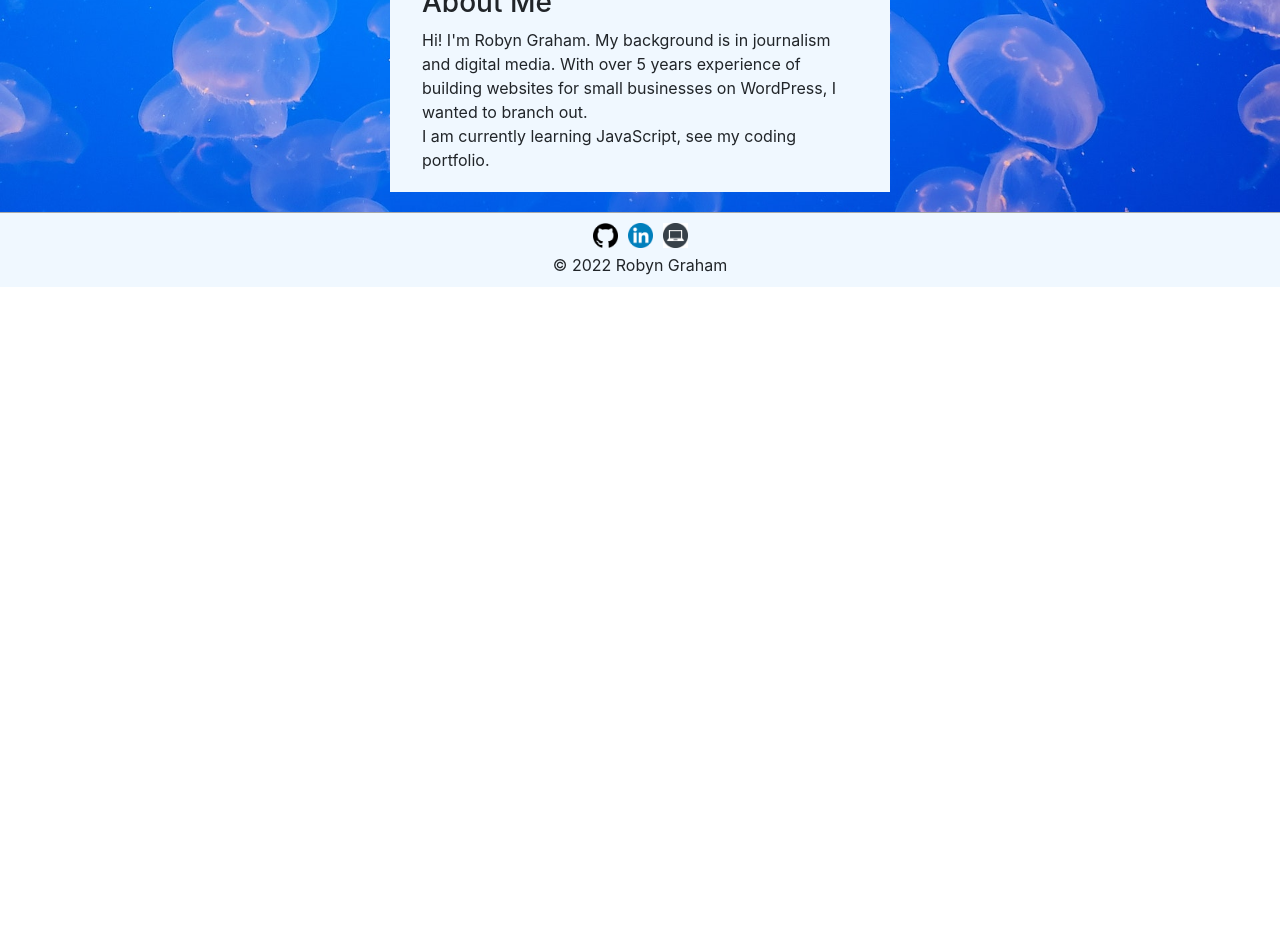
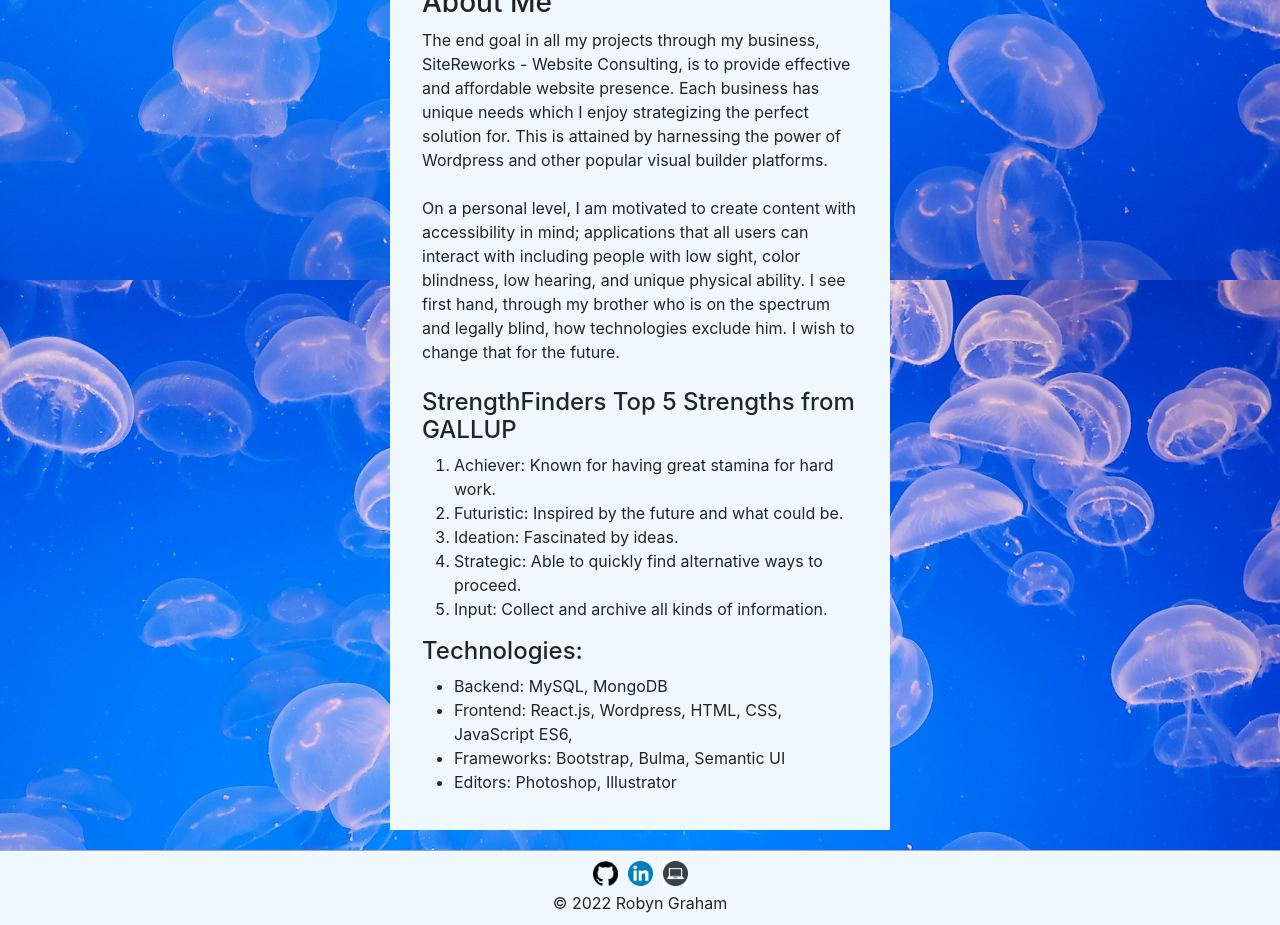
Before and after one commit to robyng/my-portfolio-with-react, a React (Create React App) app: page / in a window 1280 px wide. Shown: the part 680-1605 px from the top of the page. Before the commit the page ends 967 px from the top, so only its background shows below. Built offline with nearby package versions, Linux system fonts and the light colour scheme.

Commit message:
update about me, add technologies and strength finders

```diff
--- a/src/components/About/index.js
+++ b/src/components/About/index.js
@@ -9,8 +9,32 @@ function About() {
     <img src={robyn} className="circle" alt="Robyn Graham outside with Golden Gate Bridge in background" title="Robyn Graham" />
 <div className='about-disc'>
     <h3>About Me</h3>
-        <p>Hi! I'm Robyn Graham. My background is in journalism and digital media. With over 5 years experience of building websites for small businesses on WordPress, I wanted to branch out. </p>
-        <p>I am currently learning JavaScript, see my coding portfolio.</p>
+        <p>The end goal in all my projects through my business, SiteReworks - Website Consulting, is to provide effective and affordable website presence. Each business has unique needs which I enjoy strategizing the perfect solution for. This is attained by harnessing the power of Wordpress and other popular visual builder platforms.</p>
+        <br />
+        <p>
+On a personal level, I am motivated to create content with accessibility in mind; applications that all users can interact with including people with low sight, color blindness, low hearing, and unique physical ability. I see first hand, through my brother who is on the spectrum and legally blind, how technologies exclude him. I wish to change that for the future.</p>
+<br />
+<h4>StrengthFinders Top 5 Strengths from GALLUP</h4>
+<ol>
+<li>Achiever: Known for having great stamina for hard work.</li>
+<li>Futuristic: Inspired by the future and what could be.</li>
+<li>Ideation: Fascinated by ideas.</li>
+<li>Strategic: Able to quickly find alternative ways to proceed.</li>
+<li>Input: Collect and archive all kinds of information.</li>
+
+</ol>
+<br />
+<h4>Technologies:</h4>
+<ul>
+ 	<li>Backend: MySQL, MongoDB</li>
+ 	<li>Frontend: React.js, Wordpress, HTML, CSS, JavaScript ES6,</li>
+ 	<li>Frameworks: Bootstrap, Bulma, Semantic UI</li>
+ 	<li>Editors: Photoshop, Illustrator</li>
+</ul>
+
+
+
+
         </div>
         </div>
 
```
